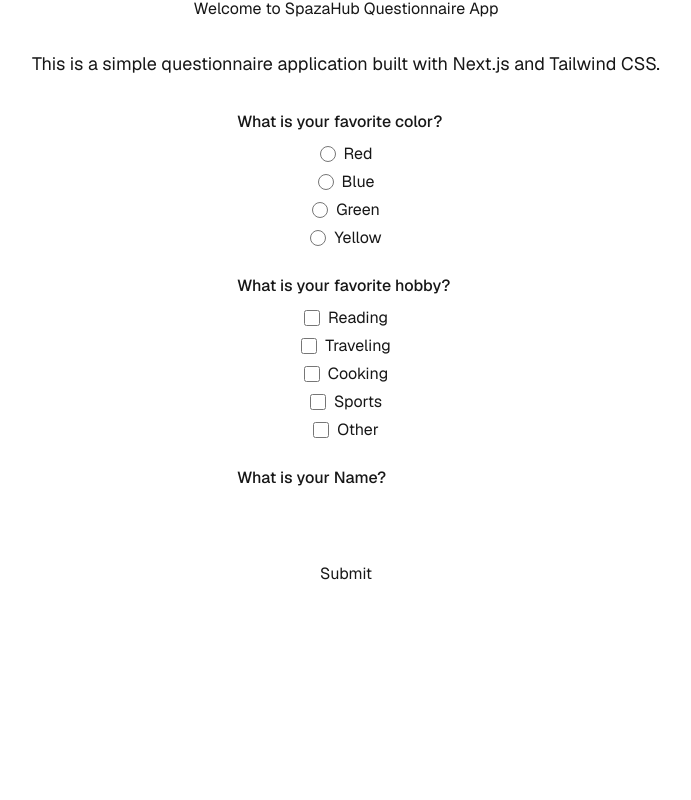
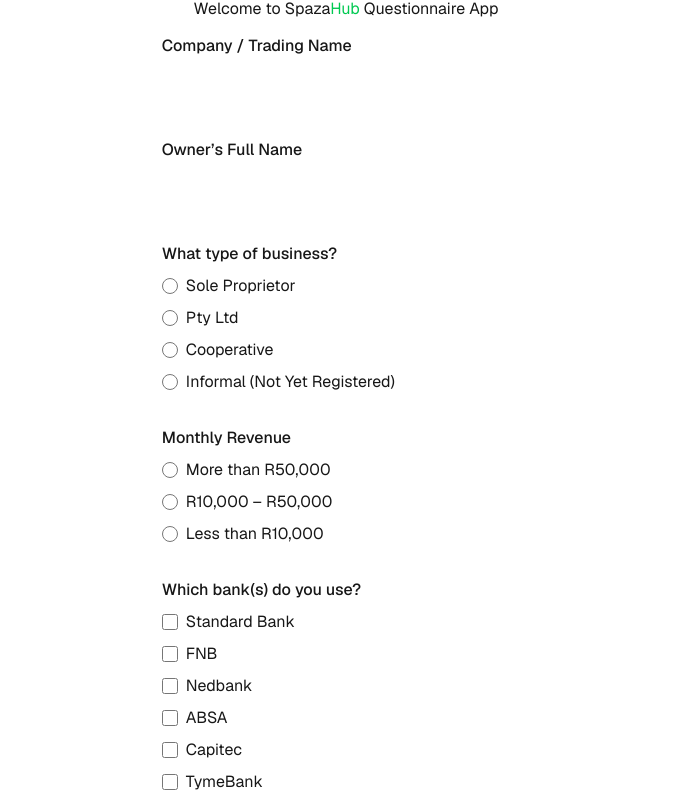
Before and after one commit to tony2tones/spazahub-questionnaire, a Next.js app: page / in a window 1280 px wide. Shown: the top 800 px of the page, without its empty margins (294-985 px from the left). Built offline with nearby package versions, Linux system fonts and the light colour scheme.

Commit message:
Added dynamic form to handle checkboxes, radio buttons and input fields Added questions

```diff
--- a/src/app/components/Questionaire.tsx
+++ b/src/app/components/Questionaire.tsx
@@ -1,138 +1,108 @@
-'use client';
-import { Question } from "../types/types";
-import { useState } from "react";
+"use client";
 
-const questions:Question[] = [
-  {
-	id: "1",
-	name: "favorite_color",
-	question: "What is your favorite color?",
-	options: ["Red", "Blue", "Green", "Yellow"],
-	inputType: "radio",
-  },
-  {
-	id: "2",
-	name: "hobby",
-	question: "What is your favorite hobby?",
-	options: ["Reading", "Traveling", "Cooking", "Sports", "Other"],
-	inputType: "checkbox",
-  },
-   {
-	id: "3",
-	name: "name",
-	question: "What is your Name?",
-	inputType: "text",
-  },
-];
+import { useForm } from "react-hook-form";
+import { useMemo } from "react";
+import { spazaQuestions } from "@/app/spazaHub-questions/company-questions";
 
-export function Questionaire() {
-	const [formState, setFormState] = useState<{ [key: string]: string[] }>({});
-	const [otherAnswers, setOtherAnswers] = useState<{ [key: string]: string }>({});
+export function Questionnaire() {
 
-	const handleChange = (qName: string, option: string, inputType: string) => {
-  setFormState((prev) => {
-	if (inputType === "text") {
-		return {
-			...prev,
-			[qName]: [option],
+	// set default values for the form
+	const defaultValues = useMemo(() => {
+		const dv: Record<string, any> = {};
+		spazaQuestions.forEach((q) => {
+			if (q.inputType === "checkbox") dv[q.name] = []; // important
+			else dv[q.name] = "";
+		});
+		return dv;
+	}, []);
+
+	const { register, handleSubmit, watch } = useForm({ defaultValues });
+	const watched = watch();
+
+	 // Helper that safely checks whether "Other" is selected for a given field
+	const isOtherSelected = (fieldName: string) => {
+		const val = watched[fieldName];
+		if (!val) return false;
+		if (Array.isArray(val)) return val.includes("Other"); // checkbox group
+		if (typeof val === "string") return val === "Other"; // radio / text
+		return false;
+	};
+
+  	  const onSubmit = (data: any) => {
+    // Replace "Other" with the custom text from fieldname_other if present
+    Object.keys(data).forEach((key) => {
+      if (Array.isArray(data[key]) && data[key].includes("Other") && data[`${key}_other`]) {
+        data[key] = data[key].map((v: string) => (v === "Other" ? data[`${key}_other`] : v));
+        delete data[`${key}_other`];
       }
-	}
-    if (inputType === "radio") {
-      return {
-        ...prev,
-        [qName]: [option], // Only one option selected for radio
-      };
-    } else {
-      const prevOptions = prev[qName] || [];
-      return {
-        ...prev,
-        [qName]: prevOptions.includes(option)
-          ? prevOptions.filter((o) => o !== option)
-          : [...prevOptions, option],
-      };
+      // Optionally handle radio fields that might be "Other" too:
+      if (typeof data[key] === "string" && data[key] === "Other" && data[`${key}_other`]) {
+        data[key] = data[`${key}_other`];
+        delete data[`${key}_other`];
       }
     });
+
+    console.log("Final data:", data);
+    // submit to your API / Supabase here
   };
 
-	const handleSubmit = (e: React.FormEvent) => {
-	e.preventDefault();
-	const result = { ...formState };
-  // Replace "Other" with the custom answer if provided
-  Object.keys(result).forEach((key) => {
-    if (
-		result[key]?.includes("Other") &&
-		otherAnswers[key]
-	) {
-      result[key] = result[key].map((val) =>
-        val === "Other" ? otherAnswers[key] : val
-      );
-    }
-  });
-  console.log(result);
-}
+  return (
+    <form onSubmit={handleSubmit(onSubmit)} className="flex flex-col gap-8 max-w-2xl mx-auto p-6">
+      {spazaQuestions.map((q) => (
+        <div key={q.id} className="flex flex-col gap-2">
+          <label className="font-medium">{q.label}</label>
 
-	return (
-	<div>
-		<form onSubmit={handleSubmit} className="flex flex-col gap-6">
-			{questions.map((q) => (
-				<div key={q.id} className="flex flex-col gap-2">
-					<label className="font-medium">{q.question}</label>
-					<div className="flex flex-col gap-1">
-						{q.inputType === "text" ? (
+          {q.inputType === "text" && (
             <input
+              {...register(q.name)}
               type="text"
-								name={q.name}
-								value={formState[q.name]?.[0] || ""}
-								onChange={(e) =>
-									setFormState((prev) => ({
-										...prev,
-										[q.name]: [e.target.value],
-									}))
-								}
               className="h-10 px-2 border border-gray-300 rounded"
             />
-						) : (
+          )}
+
+          {q.inputType === "radio" &&
             q.options?.map((option) => (
-						<div key={option}>
-							<div className="flex flex-col items-center gap-2">
-							<label className="inline-flex items-center gap-2">
+              <label key={option} className="inline-flex items-center gap-2">
                 <input
-								type={q.inputType}
-								name={q.name}
+                  type="radio"
                   value={option}
-								checked={formState[q.name]?.includes(option) || false}
-								onChange={() => handleChange(q.name, option, q.inputType)}
+                  {...register(q.name)}
                   className="h-4 w-4 text-blue-600 border-gray-300 rounded"
                 />
                 {option}
               </label>
-							{option === "Other" && formState[q.name]?.includes("Other") && (
+            ))}
+
+          {q.inputType === "checkbox" &&
+            q.options?.map((option) => (
+              <div key={option} className="flex flex-col gap-1">
+                <label className="inline-flex items-center gap-2">
+                  <input
+                    type="checkbox"
+                    value={option}
+                    {...register(q.name)}
+                    className="h-4 w-4 text-blue-600 border-gray-300 rounded"
+                  />
+                  {option}
+                </label>
+
+                {/* show free-text when "Other" is selected (safe check) */}
+                {option === "Other" && isOtherSelected(q.name) && (
                   <input
                     type="text"
                     placeholder="Please specify"
-								value={otherAnswers[q.name] || ""}
-								onChange={(e) =>
-								setOtherAnswers((prev) => ({
-									...prev,
-									[q.name]: e.target.value,
-								}))
-								}
-								className="ml-2 px-2 py-1 border border-gray-300 rounded"
+                    {...register(`${q.name}_other`)}
+                    className="ml-6 px-2 py-1 border border-gray-300 rounded"
                   />
                 )}
               </div>
-						</div>
-						)))}
-					</div>
+            ))}
         </div>
       ))}
-			<button
-				type="submit"
-				className="px-4 py-2 bg-blue-600 text-white rounded hover:bg-blue-700"
-			>
+
+      <button type="submit" className="px-4 py-2 bg-blue-600 text-white rounded hover:bg-blue-700">
         Submit
       </button>
     </form>
-	</div>
   );
-};
+}
--- a/src/app/page.tsx
+++ b/src/app/page.tsx
@@ -1,20 +1,16 @@
-import { Questionaire } from "./components/Questionaire";
+import {Questionnaire} from "@/app/components/Questionaire";
 
 export default function Home() {
   return (
-    <div className="font-sans items-center justify-items-center min-h-screen p-8 sm:p-20">
       <main className="flex flex-col items-center justify-center gap-8">
-        <h1 className="text-4xl font-bold text-center">
-          Welcome to SpazaHub Questionnaire App
-        </h1>
-        <p className="text-center text-lg max-w-2xl">
-          This is a simple questionnaire application built with Next.js and
-          Tailwind CSS.
-        </p>
+    <div className="font-sans items-center justify-items-center p-8">
         <div className="flex flex-col items-center gap-4">
-          <Questionaire />
-          </div>
-    </main>
+          <h1 className="text-4xl font-bold text-center mb-4 px-4 py-4">
+                  Welcome to Spaza<span className="text-green-500">Hub</span> Questionnaire App
+                </h1>
+          <Questionnaire />
+        </div>
     </div>
+      </main>
   );
 }
--- /dev/null
+++ b/src/app/spazaHub-questions/company-questions.ts
@@ -0,0 +1,75 @@
+// spazaQuestions.ts
+import { Question } from "@/app/types/types";
+
+export const spazaQuestions: Question[] = [
+  {
+    id: "1",
+    section: "Basic Information",
+    name: "company_name",
+    label: "Company / Trading Name",
+    inputType: "text",
+    required: true,
+  },
+  {
+    id: "2",
+    section: "Basic Information",
+    name: "owner_name",
+    label: "Owner’s Full Name",
+    inputType: "text",
+  },
+  {
+    id: "3",
+    section: "Business Type",
+    name: "business_type",
+    label: "What type of business?",
+    inputType: "radio",
+    options: [
+        "Sole Proprietor",
+        "Pty Ltd",
+        "Cooperative",
+        "Informal (Not Yet Registered)"
+    ],
+  },
+  {
+    id: "4",
+    section: "Financial Profile",
+    name: "monthly_revenue",
+    label: "Monthly Revenue",
+    inputType: "radio",
+    options: [
+        "More than R50,000",
+        "R10,000 – R50,000",
+        "Less than R10,000",
+    ],
+  },
+  {
+    id: "5",
+    section: "Banking & Financial Services",
+    name: "banks_used",
+    label: "Which bank(s) do you use?",
+    inputType: "checkbox",
+    options: [
+        "Standard Bank",
+        "FNB",
+        "Nedbank",
+        "ABSA",
+        "Capitec",
+        "TymeBank",
+        "Other"
+    ],
+  },
+  {
+    id: "6",
+    section: "Growth & Support Needs",
+    name: "support_needs",
+    label: "What support do you need?",
+    inputType: "checkbox",
+    options: [
+      "Access to competitive suppliers and bulk stock",
+      "Help with business registration",
+      "Access to funding / loans / grants",
+      "Training on running and growing the shop",
+      "Digital tools for managing sales & stock",
+    ],
+  },
+];
--- a/src/app/types/types.ts
+++ b/src/app/types/types.ts
@@ -1,7 +1,9 @@
 export type Question = {
   id: string;
+  section: string;
   name: string;
-  question: string;
+  label: string;
   options?: string[];
   inputType: "checkbox" | "radio" | "text";
+  required?: boolean;
 };
```
Lines whose indentation alone changed are shown as unchanged.
